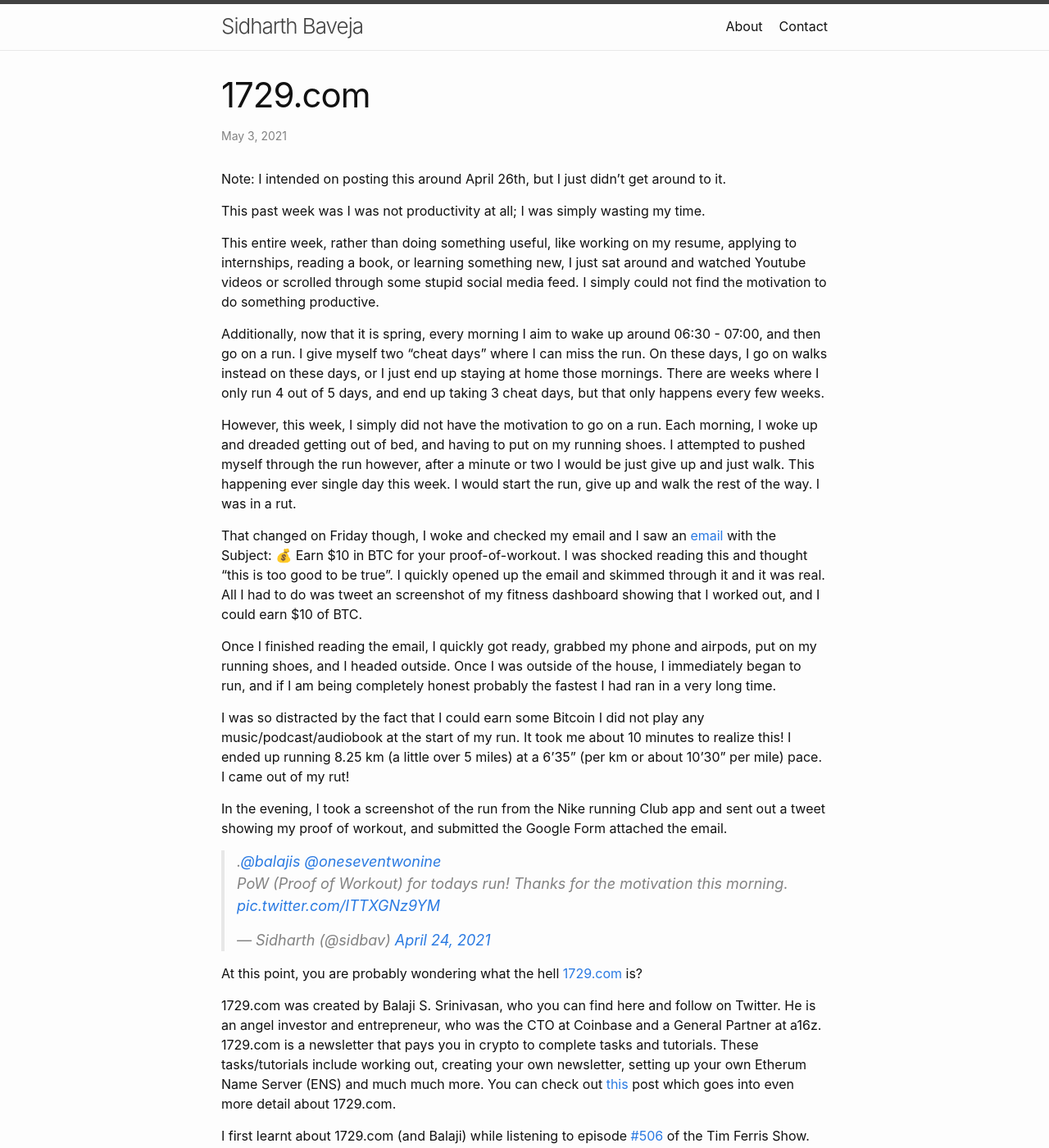
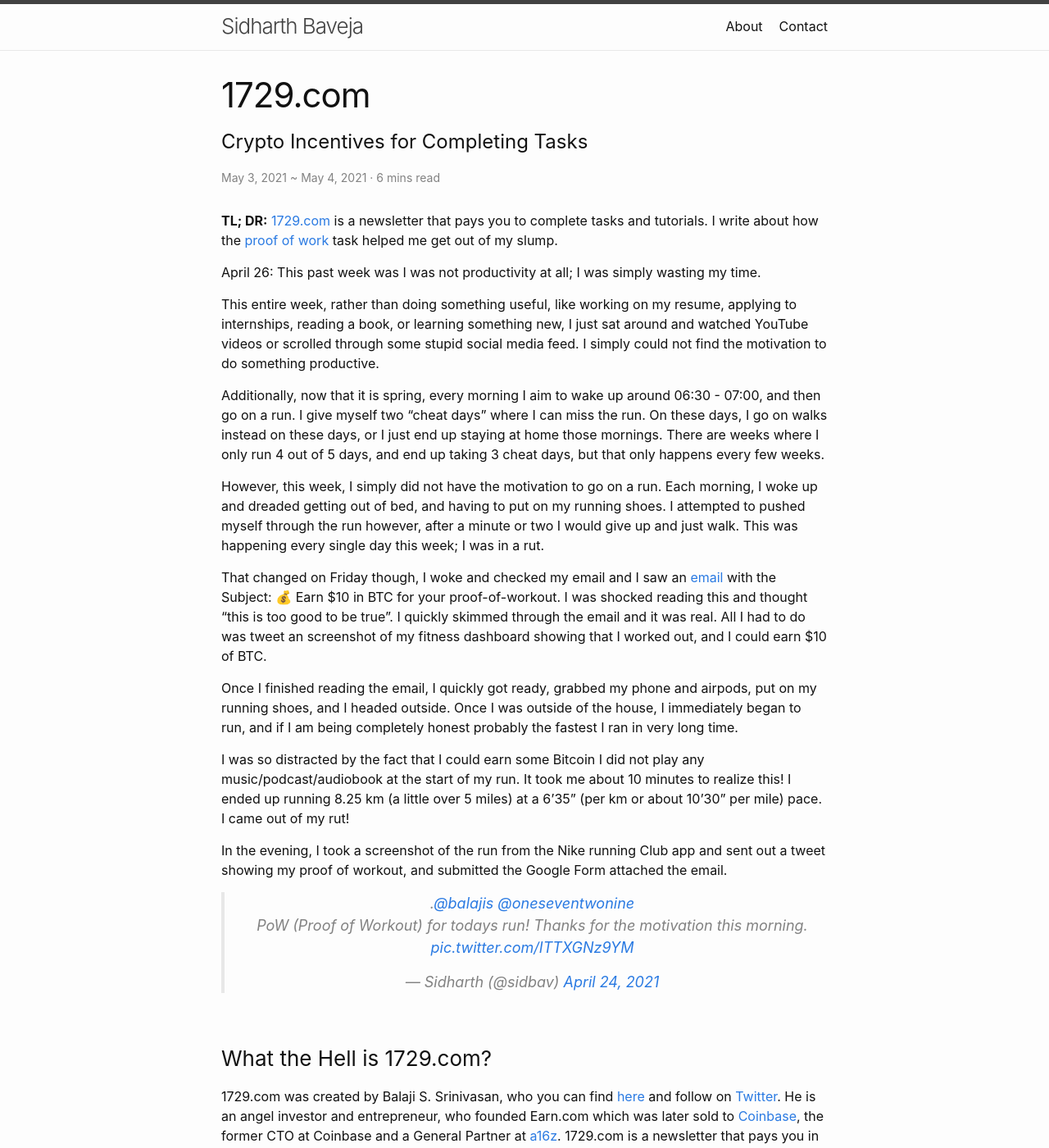
Before and after one commit to sidbav/sidbav.github.io, a Jekyll site: the page built from _posts/2021-05-3-1729.md, in a window 1280 px wide and 1400 px high. Shown: the whole window at 82% size. Built offline with Jekyll 4.4.1, drawn with Linux system fonts in a browser that asks for light colours; comment, search, counter and statistics services are not loaded; some of the changed text lies outside the part shown.

Commit message:
updating the 1729 post, fix some formatting issues with the site, and make some minor design changes to the site

```diff
--- a/_includes/image.html
+++ b/_includes/image.html
@@ -1,5 +1,9 @@
 <figure class="image">
-  <img align="center" src="{{ include.url }}" alt="{{ include.description }}">
-  <span class="caption text-muted">{{ include.description }}</span>
+  <div align="center">
+    <img src="{{ include.url }}" alt="{{ include.description }}">
+  </div>
+  <div align="center">
+    <span class="figcaption text-muted">{{ include.description }}</span>
+  </div>
 </figure>
 <!-- % include image.html url="/img/posts/payment1.png" description=" " % -->
--- a/_layouts/post.html
+++ b/_layouts/post.html
@@ -5,6 +5,7 @@
 
   <header class="post-header">
     <h1 class="post-title p-name" itemprop="name headline">{{ page.title | escape }}</h1>
+    <h2 class="p-name" itemprop="name headline">{{ page.subtitle | escape }}</h1>
     <p class="post-meta">
       {%- assign date_format = site.minima.date_format | default: "%b %-d, %Y" -%}
       <time class="dt-published" datetime="{{ page.date | date_to_xmlschema }}" itemprop="datePublished">
@@ -14,9 +15,13 @@
         ~
         {%- assign mdate = page.modified_date | date_to_xmlschema -%}
         <time class="dt-modified" datetime="{{ mdate }}" itemprop="dateModified">
-          {{ mdate | date: date_format }} &middot; {% include read_time.html content=page.content %}
+          {{ mdate | date: date_format }}
         </time>
       {%- endif -%}
+      <time>
+      &middot; {% include read_time.html content=page.content %}
+      </time>
+
       {%- if page.author -%}
         • {% for author in page.author %}
           <span itemprop="author" itemscope itemtype="http://schema.org/Person">
--- a/_posts/2021-05-3-1729.md
+++ b/_posts/2021-05-3-1729.md
@@ -3,39 +3,39 @@
 title: "1729.com"
 subtitle: "Crypto Incentives for Completing Tasks"
 date: 2021-05-3
-background: ''
+modified_date: 2021-05-4
 ---
-Note: I intended on posting this around April 26th, but I just didn't get around to it.
+**TL; DR:** [1729.com](https://1729.com) is a newsletter that pays you to complete tasks and tutorials. I write about how the [proof of work](https://1729.com/proof-of-workout-fitness-dashboards) task helped me get out of my slump.
 
-This past week was I was not productivity at all; I was simply wasting my time.
+April 26: This past week was I was not productivity at all; I was simply wasting my time.
 
-This entire week, rather than doing something useful, like working on my resume, applying to internships, reading a book, or learning something new, I just sat around and watched Youtube videos or scrolled through some stupid social media feed. I simply could not find the motivation to do something productive.
+This entire week, rather than doing something useful, like working on my resume, applying to internships, reading a book, or learning something new, I just sat around and watched YouTube videos or scrolled through some stupid social media feed. I simply could not find the motivation to do something productive.
 
 Additionally, now that it is spring, every morning I aim to wake up around 06:30 - 07:00, and then go on a run. I give myself two "cheat days" where I can miss the run. On these days, I go on walks instead on these days, or I just end up staying at home those mornings. There are weeks where I only run 4 out of 5 days, and end up taking 3 cheat days, but that only happens every few weeks.
 
-However, this week, I simply did not have the motivation to go on a run. Each morning, I woke up and dreaded getting out of bed, and having to put on my running shoes. I attempted to pushed myself through the run however, after a minute or two I would be just give up and just walk. This happening ever single day this week. I would start the run, give up and walk the rest of the way. I was in a rut.
+However, this week, I simply did not have the motivation to go on a run. Each morning, I woke up and dreaded getting out of bed, and having to put on my running shoes. I attempted to pushed myself through the run however, after a minute or two I would give up and just walk. This was happening every single day this week; I was in a rut.
 
-That changed on Friday though, I woke and checked my email and I saw an [email](https://1729.com/proof-of-workout-fitness-dashboards/) with the Subject: 💰 Earn $10 in BTC for your proof-of-workout. I was shocked reading this and thought "this is too good to be true". I quickly opened up the email and skimmed through it and it was real. All I had to do was tweet an screenshot of my fitness dashboard showing that I worked out, and I could earn $10 of BTC.
+That changed on Friday though, I woke and checked my email and I saw an [email](https://1729.com/proof-of-workout-fitness-dashboards/) with the Subject: 💰 Earn $10 in BTC for your proof-of-workout. I was shocked reading this and thought "this is too good to be true". I quickly skimmed through the email and it was real. All I had to do was tweet an screenshot of my fitness dashboard showing that I worked out, and I could earn $10 of BTC.
 
-Once I finished reading the email, I quickly got ready, grabbed my phone and airpods, put on my running shoes, and I headed outside. Once I was outside of the house, I immediately began to run, and if I am being completely honest probably the fastest I had ran in a very long time.
+Once I finished reading the email, I quickly got ready, grabbed my phone and airpods, put on my running shoes, and I headed outside. Once I was outside of the house, I immediately began to run, and if I am being completely honest probably the fastest I ran in very long time.
 
 I was so distracted by the fact that I could earn some Bitcoin I did not play any music/podcast/audiobook at the start of my run. It took me about 10 minutes to realize this! I ended up running 8.25 km (a little over 5 miles) at a 6'35" (per km or about 10'30" per mile) pace. I came out of my rut!
 
 In the evening, I took a screenshot of the run from the Nike running Club app and sent out a tweet showing my proof of workout, and submitted the Google Form attached the email.
+<div align="center">
 <blockquote class="twitter-tweet"><p lang="en" dir="ltr">.<a href="https://twitter.com/balajis?ref_src=twsrc%5Etfw">@balajis</a> <a href="https://twitter.com/oneseventwonine?ref_src=twsrc%5Etfw">@oneseventwonine</a> <br>PoW (Proof of Workout) for todays run! Thanks for the motivation this morning. <a href="https://t.co/ITTXGNz9YM">pic.twitter.com/ITTXGNz9YM</a></p>&mdash; Sidharth (@sidbav) <a href="https://twitter.com/sidbav/status/1385788294496194561?ref_src=twsrc%5Etfw">April 24, 2021</a></blockquote> <script async src="https://platform.twitter.com/widgets.js" charset="utf-8"></script>
+</div>
 
-At this point, you are probably wondering what the hell [1729.com](https://1729.com) is?
+### What the Hell is 1729.com?
 
-1729.com was created by Balaji S. Srinivasan, who you can find here and follow on Twitter. He is an angel investor and entrepreneur, who was the CTO at Coinbase and a General Partner at a16z. 1729.com is a newsletter that pays you in crypto to complete tasks and tutorials. These tasks/tutorials include working out, creating your own newsletter, setting up your own Etherum Name Server (ENS) and much much more. You can check out [this](https://1729.com/a-newsletter-that-pays-you/) post which goes into even more detail about 1729.com.
+1729.com was created by Balaji S. Srinivasan, who you can find [here](https://balajis.com/) and follow on [Twitter](https://twitter.com/balajis). He is an angel investor and entrepreneur, who founded Earn.com which was later sold to [Coinbase](https://coinbase.com/join/baveja_p?src=ios-link), the former CTO at Coinbase and a General Partner at [a16z](https://a16z.com). 1729.com is a newsletter that pays you in crypto to complete tasks and tutorials. These tasks/tutorials include working out, creating your own newsletter, setting up your own Ethereum Name Server (ENS) and much more. You can check out [this](https://1729.com/a-newsletter-that-pays-you/) post which goes into even more detail about 1729.com.
 
 I first learnt about 1729.com (and Balaji) while listening to episode [#506](https://tim.blog/2021/03/24/balaji-srinivasan/) of the Tim Ferris Show. When Balaji brought up the idea about micro incentives being used to motivate others to complete tasks and activities, I thought it was a good concept, but not something that can have a profound impact on somebody. However, this Friday knowing that I had a chance to earn some Bitcoin, I was motivated as ever to go on a run, I ran my fastest mile!
 
 {% include image.html url="/img/posts/2021-05-3-1729/mile.png" description="My fastest mile!" %}
 
-Anyways, thats pretty much it about 1729.com. As always, I would recommend that you go check it out yourself for your chance to earn some $.
+Anyways, that's pretty much it about 1729.com and my personal experience as a member of the 1729.com community. I would recommend that you go check it out yourself for your opportunities to learn something new, and earn some money earn some 💲💲💲.
 
-Oh, and no I did not earn $10 of BTC for my workout, but in all honest that does not matter. The proof of workout provided me with motivation to *actually* go and workout, which is what is truly important.
+Oh, and no, I did not earn $10 of BTC for my workout, but in all honesty that does not matter. The proof of workout provided me with motivation to *actually* go and workout, which is what is truly important.
 
-TL;DR: [1729.com](https://1729.com) is a newsletter that pays you to complete tasks and tutorials. I wrote about how the [proof of work]() task helped me get out of my slump.
-
-PS: Yes, I know the images are not centered and the tweet is not centered. I recently changes the website theme, and I tried to fix this issue, but could not find a solution. Anyways, I will look into it soon
+PS: The issue should be fixed now, just had to use some good old `divs` to center everything. ~~Yes, I know the images are not centered and the tweet is not centered. I recently changes the website theme, and I tried to fix this issue, but could not find a solution. Anyways, I will look into it soon~~
```
Also changed, not shown: _layouts/home.html (+4 -4 lines), _posts/2021-03-31-Lightning-Network.md (+3 -3 lines), _posts/2021-04-02-Lightning-Network-Part-2.md (+1 -1 lines).
